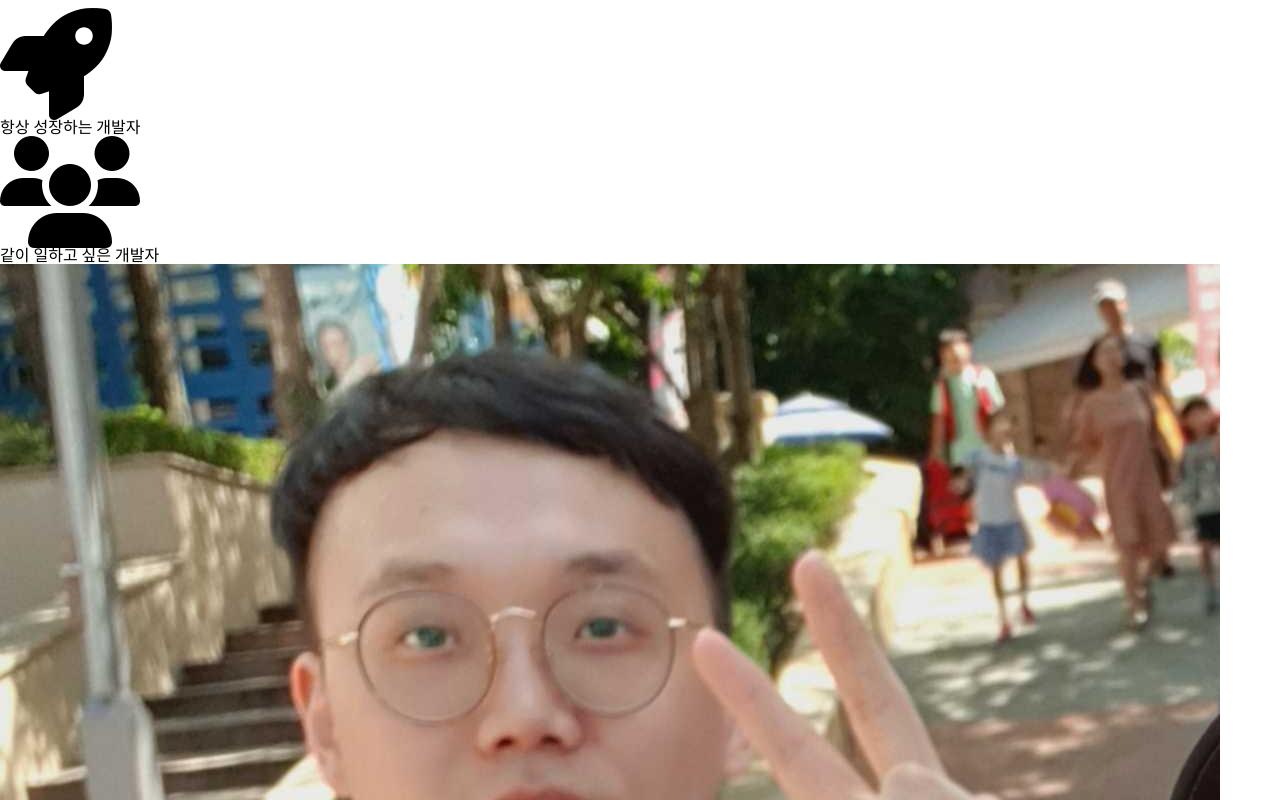
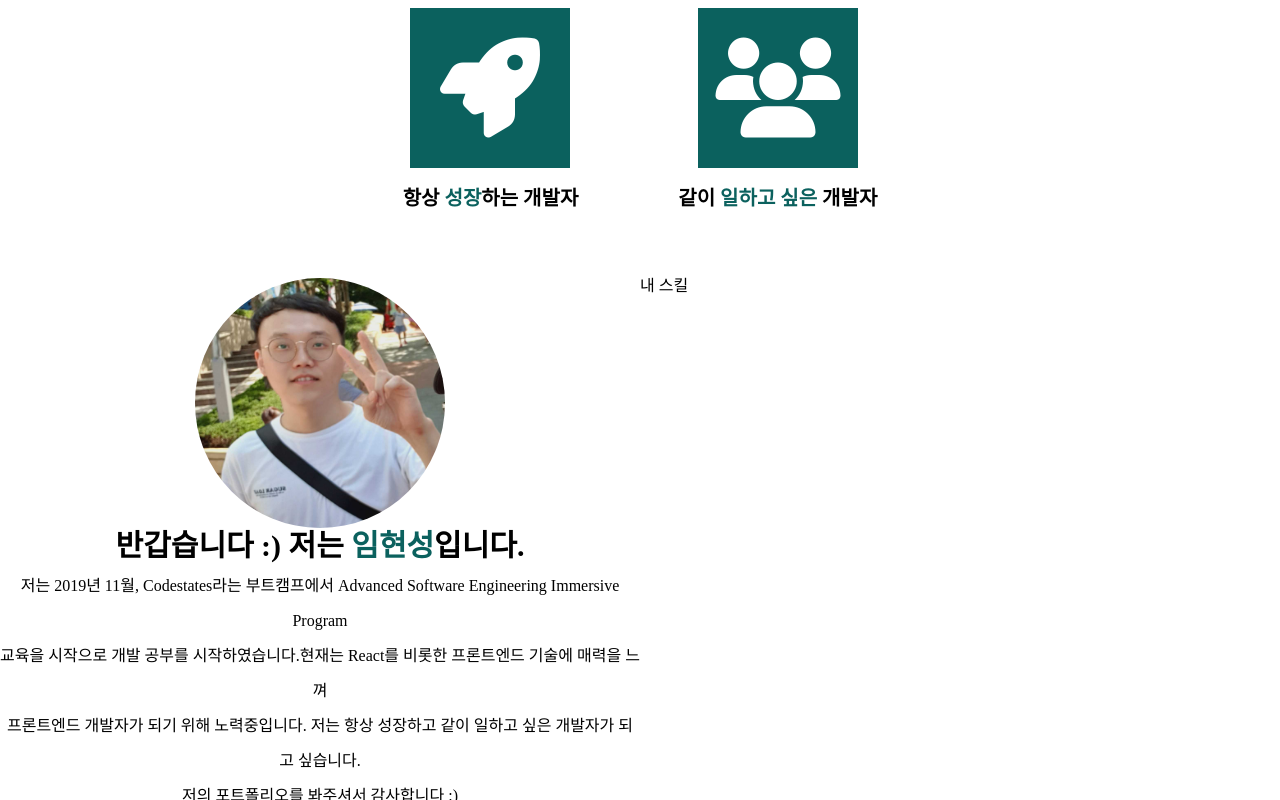
Before and after one commit to hsl0505/hsl0505.github.io, a React app: page / in a window 1280 px wide. Shown: the part 1080-1880 px from the top of the page. Built offline with nearby package versions, Linux system fonts and the light colour scheme.

Commit message:
Add scss

```diff
--- a/src/scss/_about.scss
+++ b/src/scss/_about.scss
@@ -23,6 +23,72 @@
 
   .About_content {
     height: 76.9%;
+    .About_myVision {
+      display: flex;
+      justify-content: center;
+
+      .myVision1,
+      .myVision2 {
+        display: flex;
+        flex-direction: column;
+        align-items: center;
+        .icon_wrapper {
+          display: none;
+          align-items: center;
+          justify-content: center;
+          width: 160px;
+          height: 160px;
+          background-color: #0b615e;
+          padding: 20px;
+          animation: iconAnimation 1s forwards;
+          i {
+            color: white;
+            font-size: 100px;
+          }
+        }
+        .vision_text {
+          animation: iconText 1s forwards;
+          display: none;
+          margin-top: 20px;
+          font-weight: bold;
+          font-size: 20px;
+          span {
+            color: #0b615e;
+          }
+        }
+      }
+
+      .myVision2 {
+        margin-left: 100px;
+      }
+    }
+
+    .About_meExplain {
+      margin-top: 70px;
+      display: flex;
+      .myImg {
+        width: 50%;
+        display: flex;
+        flex-direction: column;
+        align-items: center;
+        img {
+          width: 250px;
+          height: 250px;
+          border-radius: 125px;
+        }
+        .explainText {
+          text-align: center;
+          line-height: 35px;
+          span {
+            font-size: 30px;
+            font-weight: bold;
+            span {
+              color: #0b615e;
+            }
+          }
+        }
+      }
+    }
   }
 }
 
@@ -36,3 +102,23 @@
     transform: translateX(0);
   }
 }
+
+@keyframes iconAnimation {
+  from {
+    transform: rotateY(-50deg);
+    opacity: 0;
+  }
+  to {
+    transform: none;
+    opacity: 1;
+  }
+}
+
+@keyframes iconText {
+  from {
+    opacity: 0;
+  }
+  to {
+    opacity: 1;
+  }
+}
--- a/src/scss/_header.scss
+++ b/src/scss/_header.scss
@@ -40,12 +40,12 @@ header {
       display: flex;
       justify-content: center;
       .Home_btn {
-        margin-top: 10px;
+        margin-top: 20px;
         display: flex;
         justify-content: space-around;
         align-items: center;
         opacity: 0;
-        height: 60px;
+        height: 50px;
         width: 140px;
         background-color: transparent;
         border: 3px solid #0b615e;
@@ -148,7 +148,7 @@ header {
       .btn_wrapper {
         .Home_btn {
           height: 50px;
-          width: 120px;
+          width: 100px;
           font-size: 20px;
         }
       }
@@ -168,7 +168,7 @@ header {
       .btn_wrapper {
         .Home_btn {
           height: 40px;
-          width: 100px;
+          width: 80px;
           font-size: 18px;
         }
       }
@@ -188,7 +188,7 @@ header {
       .btn_wrapper {
         .Home_btn {
           height: 40px;
-          width: 100px;
+          width: 80px;
           font-size: 18px;
         }
       }
```
